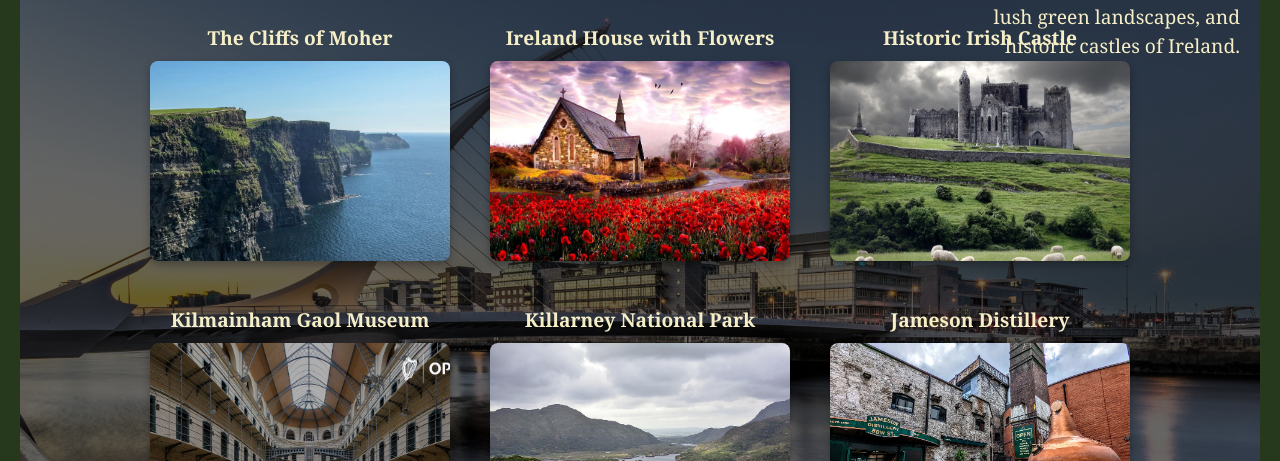
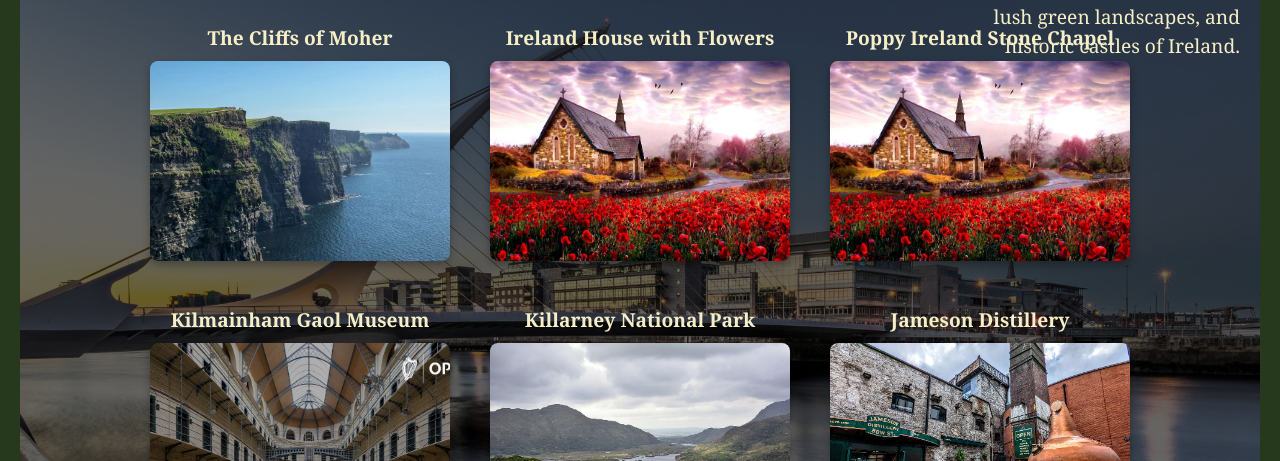
Before and after one commit to xavduya/Travelogue, a plain HTML site: page index.html in a window 1280 px wide. Shown: the part 865-1326 px from the top of the page. Drawn offline with Linux system fonts and the light colour scheme.

Commit message:
Update index.html

```diff
--- a/index.html
+++ b/index.html
@@ -48,9 +48,9 @@
                         <span class="image-title">Ireland House with Flowers</span>
                         <img src="Images/Ireland_House_w_Flowers.jpg" alt="Traditional Irish cottage with colorful flower garden" class="gallery-image">
                     </div>
-                    <div class="gallery-item" data-tooltip="Ireland is home to hundreds of historic castles dating back centuries">
-                        <span class="image-title">Historic Irish Castle</span>
-                        <img src="Images/Ireland_Concrete_Castle.jpg" alt="Ancient stone castle showcasing Ireland's medieval architecture" class="gallery-image">
+                    <div class="gallery-item" data-tooltip="Ireland Chapel surrounded by beautiful poppy flowers and lush greenery">
+                        <span class="image-title">Poppy Ireland Stone Chapel</span>
+                        <img src="Images/Ireland_House_w_Flowers.jpg" alt="Traditional Irish chapel with a colorful flower garden" class="gallery-image">
                     </div>
                     <div class="gallery-item" data-tooltip="Kilmainham Gaol is a historic former prison in Dublin">
                         <span class="image-title">Kilmainham Gaol Museum</span>
```
